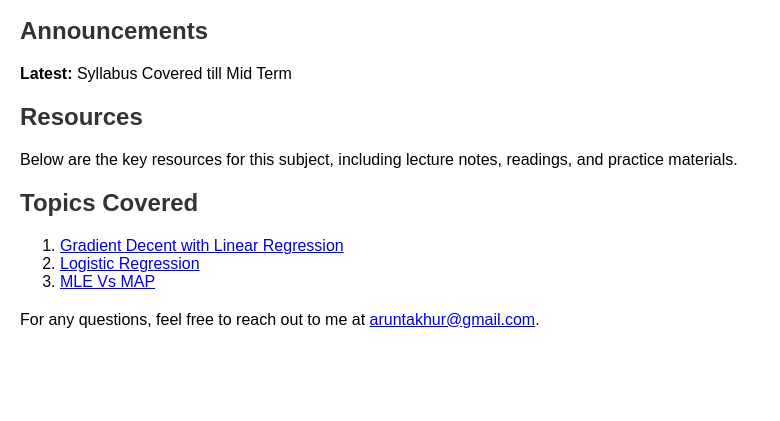
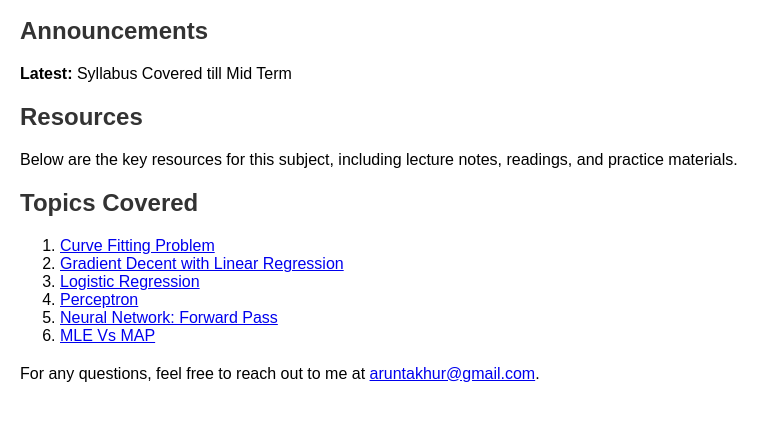
Before and after one commit to aruntakhur/aruntakhur.github.io, a plain HTML site: page teach.html in a window 1280 px wide. Shown: the part 101-522 px from the top of the page, without its empty margins (0-780 px from the left). Drawn offline with Linux system fonts and the light colour scheme.

Commit message:
Update teach.html

```diff
--- a/teach.html
+++ b/teach.html
@@ -54,8 +54,13 @@
     <section id="topics">
         <h2>Topics Covered</h2>
         <ol>
+            <li><a href="https://youtu.be/VEuF2mC3fgw?si=E7GxAR-tsSjpDr2v">Curve Fitting Problem</a></li>
             <li><a href="https://www.youtube.com/watch?v=1z1IGaR8HiU">Gradient Decent with Linear Regression</a></li>
+
             <li><a href="https://www.youtube.com/watch?v=KNx8kiqORUY">Logistic Regression</a></li>
+            <li><a href="https://www.youtube.com/watch?v=5xSRfbgZITY">Perceptron</a></li>
+            <li><a href="https://www.youtube.com/watch?v=5xSRfbgZITY">Neural Network: Forward Pass</a></li>
+
             <li><a href="https://aruntakhur.github.io/MLE%20vs%20MAP_V_1.pdf">MLE Vs MAP</a></li>
 
             <!-- Add more topics as needed -->
```
